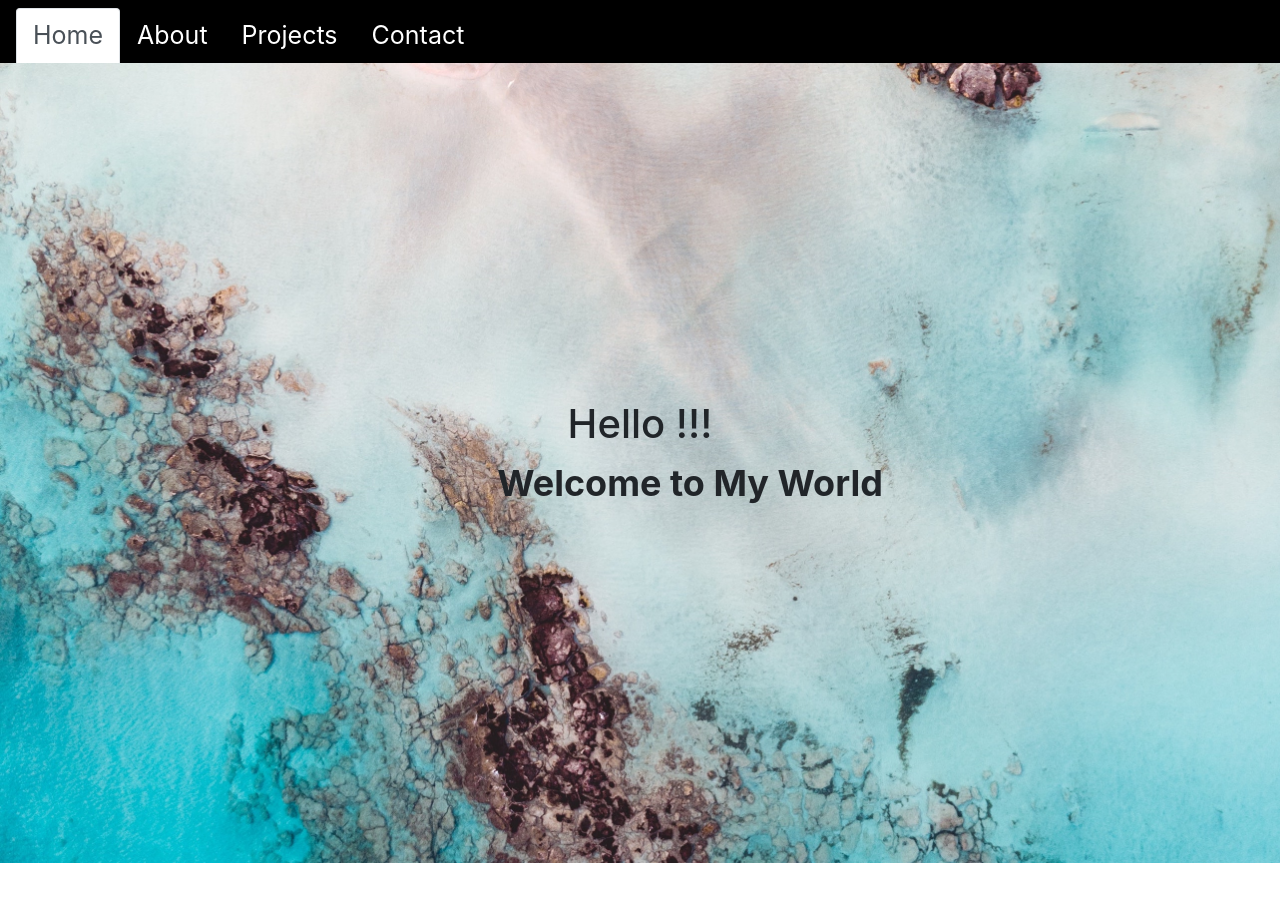
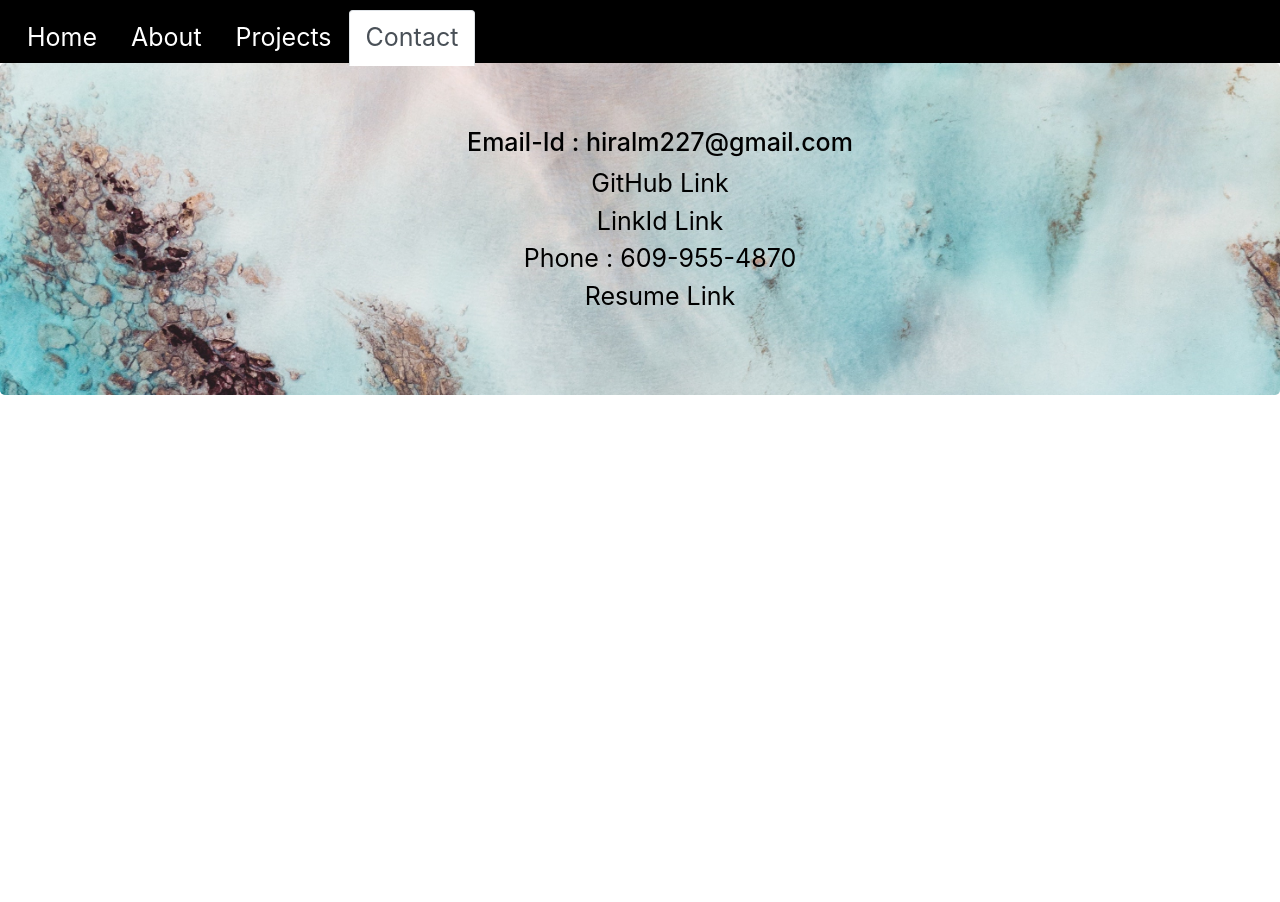
Before and after one commit to hiral271/portfolioReact, a React (Create React App) app: page /contact in a window 1280 px wide. Shown: the top 902 px of the page. After the commit the page ends 800 px from the top, so only its background shows below. Built offline with nearby package versions, Linux system fonts and the light colour scheme.

Commit message:
react-dom error done

```diff
--- a/package.json
+++ b/package.json
@@ -12,6 +12,7 @@
     "react": "^17.0.2",
     "react-bootstrap": "^1.5.2",
     "react-dom": "^17.0.2",
+    "react-router": "^5.2.0",
     "react-router-dom": "^5.2.0",
     "react-scripts": "4.0.3",
     "web-vitals": "^1.1.1"
--- a/src/App.js
+++ b/src/App.js
@@ -1,6 +1,26 @@
 import React from "react";
-import PortfolioContainer from "./components/PortfolioContainer";
+import { BrowserRouter as Router, Route } from "react-router-dom";
+import Home from "../src/pages/Home/Home";
+import About from "./pages/About/About";
+import Projects from "./pages/Project/Projects"
+import Contact from "./pages/Contact/Contact";
+import NavTabs from "../src/components/NavTabs"
 
-const App = () => <PortfolioContainer />;
+const App = () => {
+return(
+<Router>
+      <div>
+        <NavTabs />
+        <Route exact path="/" component={Home} />
+        <Route exact path="/about" component={About} />
+        <Route exact path="/Projects" component={Projects} />
+        <Route path="/contact" component={Contact} />
+      </div>
+    </Router>
+)
+
+
+}
+
 
 export default App;
--- a/src/components/PortfolioContainer.js
+++ b/src/components/ContainerInfo.js
@@ -1,14 +1,12 @@
 import React, { Component } from "react";
-import NavTabs from "./NavTabs";
+
 import Home from "../pages/Home/Home";
 import About from "../pages/About/About";
 import Projects from "../pages/Project/Projects"
 import Contact from "../pages/Contact/Contact";
 import Footer from "../pages/Footer/Footer"
-class Portfolio extends Component {
-  state = {
-    currentPage: "Home"
-  };
+class ContainerInfo extends Component {
+
 
   handlePageChange = page => {
     this.setState({ currentPage: page });
@@ -29,15 +27,17 @@ class Portfolio extends Component {
   render() {
     return (
       <div>
-        <NavTabs
+        <Footer
           currentPage={this.state.currentPage}
           handlePageChange={this.handlePageChange}
         />
         {this.renderPage()}
-        <Footer/>
+
       </div>
     );
   }
 }
 
-export default Portfolio;
+
+
+export default ContainerInfo;
--- a/src/components/NavTabs.js
+++ b/src/components/NavTabs.js
@@ -1,63 +1,50 @@
 import React from "react";
-import "../pages/Navbar/navbar.css"
+import "../components/navbar.css"
+import { Link, useLocation } from "react-router-dom";
+// import Footer from "../pages/Footer/Footer"
 
 
-// const styles = {
-//   navbarStyle: {
-//     background: "#006b76",
-//     justifyContent: "flex-end",
-//     height: 63,
-//     Color:"#006b76",
-//     fontSize:25,
-//     //#006b76
-//   },
+function NavTabs() {
 
-// };
+  // This allows the component to check the route any time the user uses a link to navigate.
+  const location = useLocation();
 
-
-function NavTabs(props) {
   return (
-    <nav className="navbar">
-    <ul className="nav nav-tabs"
-    >
+    <div id="navbar">
+    <ul className="nav nav-tabs">
       <li className="nav-item">
-        <a
-          href="#home"
-          onClick={() => props.handlePageChange("Home")}
-          className={props.currentPage === "Home" ? "nav-link active" : "nav-link"}
-        >
+        <Link to="/" className={location.pathname === "/" ? "nav-link active" : "nav-link"}>
           Home
-        </a>
+        </Link>
       </li>
       <li className="nav-item">
-        <a
-          href="#about"
-          onClick={() => props.handlePageChange("About")}
-          className={props.currentPage === "About" ? "nav-link active" : "nav-link"}
+        <Link
+          to="/about"
+          className={location.pathname === "/about" ? "nav-link active" : "nav-link"}
         >
           About
-        </a>
+        </Link>
       </li>
       <li className="nav-item">
-        <a
-          href="#Project"
-          onClick={() => props.handlePageChange("Project")}
-          className={props.currentPage === "Project" ? "nav-link active" : "nav-link"}
+        <Link
+          to="/Projects"
+          className={location.pathname === "/Projects" ? "nav-link active" : "nav-link"}
         >
-          Projects
-        </a>
+         Projects
+        </Link>
       </li>
       <li className="nav-item">
-        <a
-          href="#contact"
-          onClick={() => props.handlePageChange("Contact")}
-          className={props.currentPage === "Contact" ? "nav-link active" : "nav-link"}
+        <Link
+          to="/contact"
+          className={location.pathname === "/contact" ? "nav-link active" : "nav-link"}
         >
           Contact
-        </a>
+        </Link>
       </li>
+
     </ul>
-    </nav>
+    </div>
+
   );
 }
 
--- a/src/pages/Navbar/navbar.css
+++ b/src/components/navbar.css
@@ -1,5 +1,5 @@
 
-.navbar{
+#navbar{
         color: black;
         height: 63px;
         Color:#006b76;
--- a/src/index.js
+++ b/src/index.js
@@ -3,6 +3,10 @@ import ReactDOM from 'react-dom';
 import App from './App';
 import 'bootstrap/dist/css/bootstrap.min.css';
 import 'bootstrap/dist/css/bootstrap.css';
+import {BrowserRouter} from "react-router-dom"
 
-
-ReactDOM.render(<App />, document.getElementById('root'));
+ReactDOM.render(
+<BrowserRouter>
+<App />
+</BrowserRouter>
+, document.getElementById('root'));
--- a/src/pages/About/About.js
+++ b/src/pages/About/About.js
@@ -1,7 +1,7 @@
 import React from "react";
 import "./about.css"
 import data from "../../data.json"
-
+//  import Footer from "../Footer/Footer"
 const About = () => (
 
     <div className="section about-section " id="about">
@@ -98,6 +98,7 @@ const About = () => (
 
 
 
+
 );
 
 export default About;
--- a/src/pages/Home/Home.js
+++ b/src/pages/Home/Home.js
@@ -2,7 +2,7 @@ import React from "react";
 import "./home.css"
 import Dashbord from "../Dashbord/Dashbord"
 import ProjectsCard from "../Project/Projects"
-
+import Footer from "../Footer/Footer"
 import About from "../About/About";
 import Contact from "../Contact/Contact";
 
@@ -30,6 +30,7 @@ const Home = () => (
     <ProjectsCard />
     <About />
     <Contact />
+    <Footer/>
      </div>
 );
 
```
Also changed, not shown: 1 other file (tests, documents, lock files or other folders).
